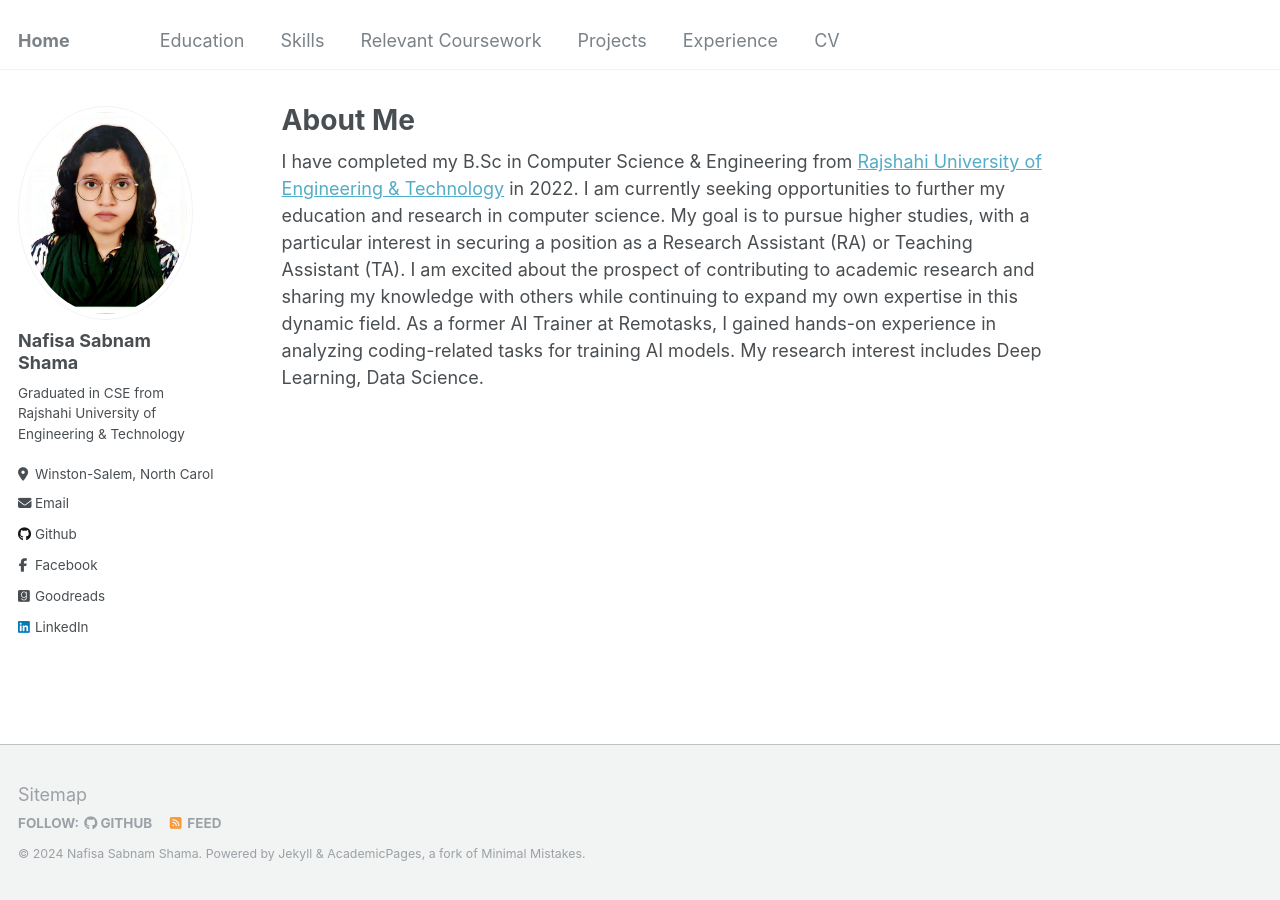
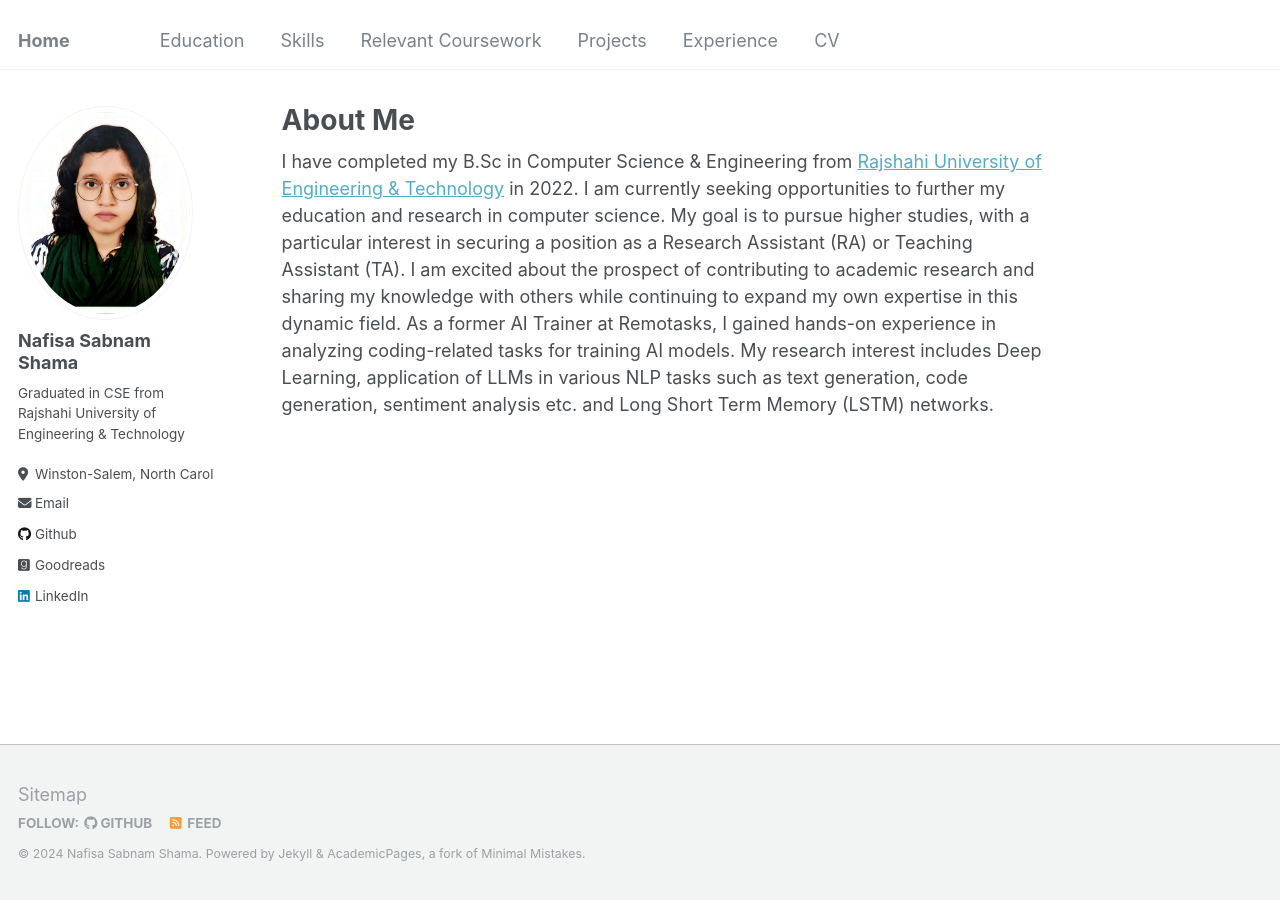
Before and after one commit to nafisa11bd/nafisa11bd.github.io, a Jekyll site: the page built from _pages/about.md, in a window 1280 px wide. Built offline with Jekyll 4.4.1, drawn with Linux system fonts in a browser that asks for light colours; part of the change alters nothing that is shown.

Commit message:
updated about me and config

```diff
--- a/_config.yml
+++ b/_config.yml
@@ -50,10 +50,10 @@ author:
 
   # Social media
   #bluesky: "bsky.app" # Replace this with you Bluesky username
-  facebook: "nefertiti1456"
+  facebook: # Username
   #flickr: # Username
   #foursquare: # Username
-  goodreads: "nafisa-sabnam-shama"
+  goodreads: "user/show/62768789-nafisa-sabnam-shama"
   google_plus: # Username
   keybase: # Username
   instagram: # Username
--- a/_pages/about.md
+++ b/_pages/about.md
@@ -7,4 +7,4 @@ redirect_from:
   - /about.html
 ---
 
-I have completed my B.Sc in Computer Science & Engineering from [Rajshahi University of Engineering & Technology](https://ruet.ac.bd/) in 2022. I am currently seeking opportunities to further my education and research in computer science. My goal is to pursue higher studies, with a particular interest in securing a position as a Research Assistant (RA) or Teaching Assistant (TA). I am excited about the prospect of contributing to academic research and sharing my knowledge with others while continuing to expand my own expertise in this dynamic field. As a former AI Trainer at Remotasks, I gained hands-on experience in analyzing coding-related tasks for training AI models. My research interest includes Deep Learning, Data Science.
+I have completed my B.Sc in Computer Science & Engineering from [Rajshahi University of Engineering & Technology](https://ruet.ac.bd/) in 2022. I am currently seeking opportunities to further my education and research in computer science. My goal is to pursue higher studies, with a particular interest in securing a position as a Research Assistant (RA) or Teaching Assistant (TA). I am excited about the prospect of contributing to academic research and sharing my knowledge with others while continuing to expand my own expertise in this dynamic field. As a former AI Trainer at Remotasks, I gained hands-on experience in analyzing coding-related tasks for training AI models. My research interest includes Deep Learning, application of LLMs in various NLP tasks such as text generation, code generation, sentiment analysis etc. and Long Short Term Memory (LSTM) networks.
```
